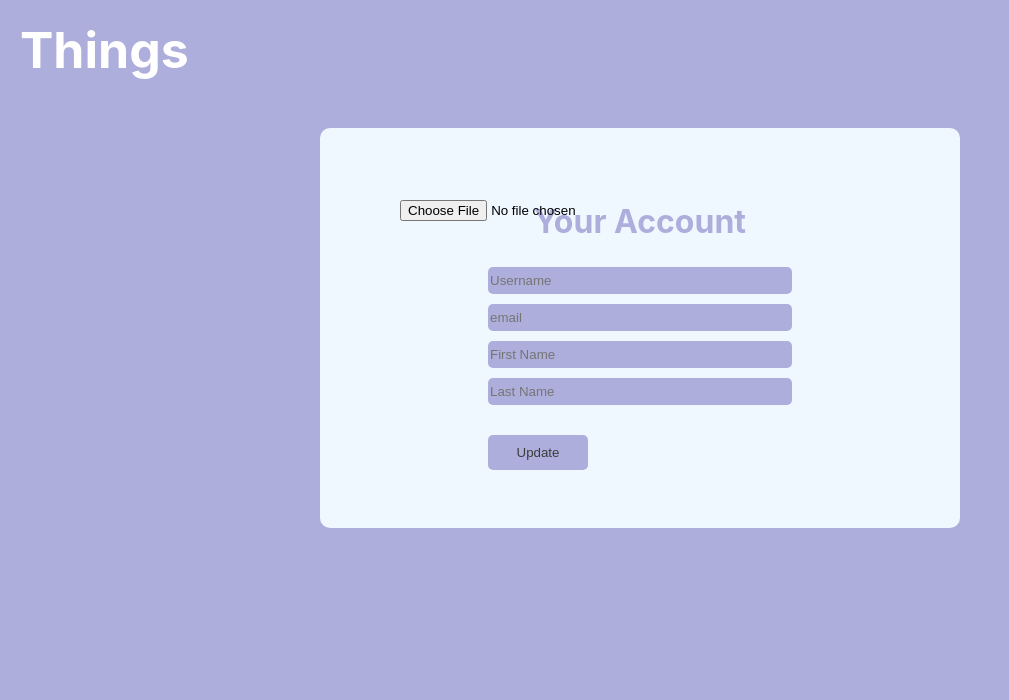
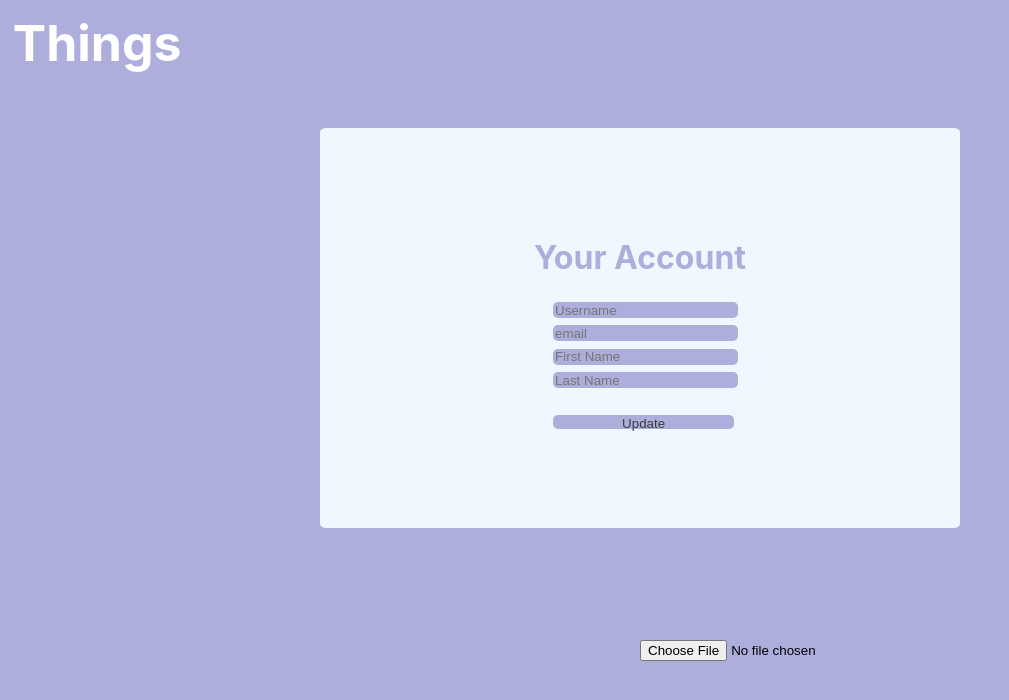
Before and after one commit to kylewatkins2174/SoftwareEngineeringProject, a React (Create React App) app in the folder client/: page /user in a window 1280 px wide. Shown: the top 700 px of the page, without its empty margins (0-1009 px from the left). Built offline with nearby package versions, Linux system fonts and the light colour scheme.

Commit message:
Homepage and user update

```diff
--- a/client/src/pages/homePage.scss
+++ b/client/src/pages/homePage.scss
@@ -13,7 +13,7 @@
         font-weight: bold;
         font-size: 50px;
         position: absolute;
-        margin: 20px 0px 0px 20px;
+        margin: 2% 0% 0% 20%;
         text-decoration: none;
         color: rgb(174, 174, 221);
     }
--- a/client/src/pages/userPage.scss
+++ b/client/src/pages/userPage.scss
@@ -7,7 +7,7 @@
         font-weight: bold;
         font-size: 50px;
         position: absolute;
-        margin: 20px 0px 0px 20px;
+        margin: 1% 0% 0% 1%;
         text-decoration: none;
         color: white;
     }
@@ -16,7 +16,7 @@
     }
     .avatar{
         position: absolute;
-        margin: 200px 0px 0px 400px;
+        margin: 50% 0% 0% 50%;
         color: black;
     }
     .yourAccount{
@@ -29,7 +29,7 @@
         align-items: center;
         flex-direction: column;
         align-items: center;
-        border-radius: 10px;
+        border-radius: 1%;
         margin: 25%;
         margin-top: 10%;
         background-color: aliceblue;
@@ -42,9 +42,9 @@
             border-radius: 5px;
             background-color: rgb(174, 174, 221);
             color: black;
-            height: 25px;
-            width: 300px;
-            margin: 5px;
+            height: 10%;
+            width: 100%;
+            margin: 2%;
         }
 
         .lastName{
@@ -52,35 +52,35 @@
             border-radius: 5px;
             background-color: rgb(174, 174, 221);
             color: black;
-            height: 25px;
-            width: 300px;
-            margin: 5px;
+            height: 10%;
+            width: 100%;
+            margin: 2%;
         }
         .userName{
             border:none;
             border-radius: 5px;
             background-color: rgb(174, 174, 221);
             color:black;
-            height: 25px;
-            width: 300px;
-            margin: 5px;
+            height: 10%;
+            width: 100%;
+            margin: 2%;
         }
         .email{
             border:none;
             border-radius: 5px;
             background-color: rgb(174, 174, 221);
             color:black;
-            height: 25px;
-            width: 300px;
-            margin: 5px;
+            height: 10%;
+            width: 100%;
+            margin: 2%;
         }
         .infoButton{
             border:none;
             border-radius: 5px;
             background-color: rgb(174, 174, 221);
-            height: 35px;
-            width: 100px;
-            margin: 5px;
+            height: 10%;
+            width: 100%;
+            margin: 2%;
             animation-name: colorChange;
             animation-duration: 3s;
             animation-iteration-count: infinite;
@@ -100,6 +100,6 @@
             50% {transform: rotateZ(0deg);}
             75% {transform: rotateZ(-15deg);}
             100% {transform: rotateZ(0deg);}
-          }
+        }
     }
 }
```
Also changed, not shown: 1 other file (tests, documents, lock files or other folders).
